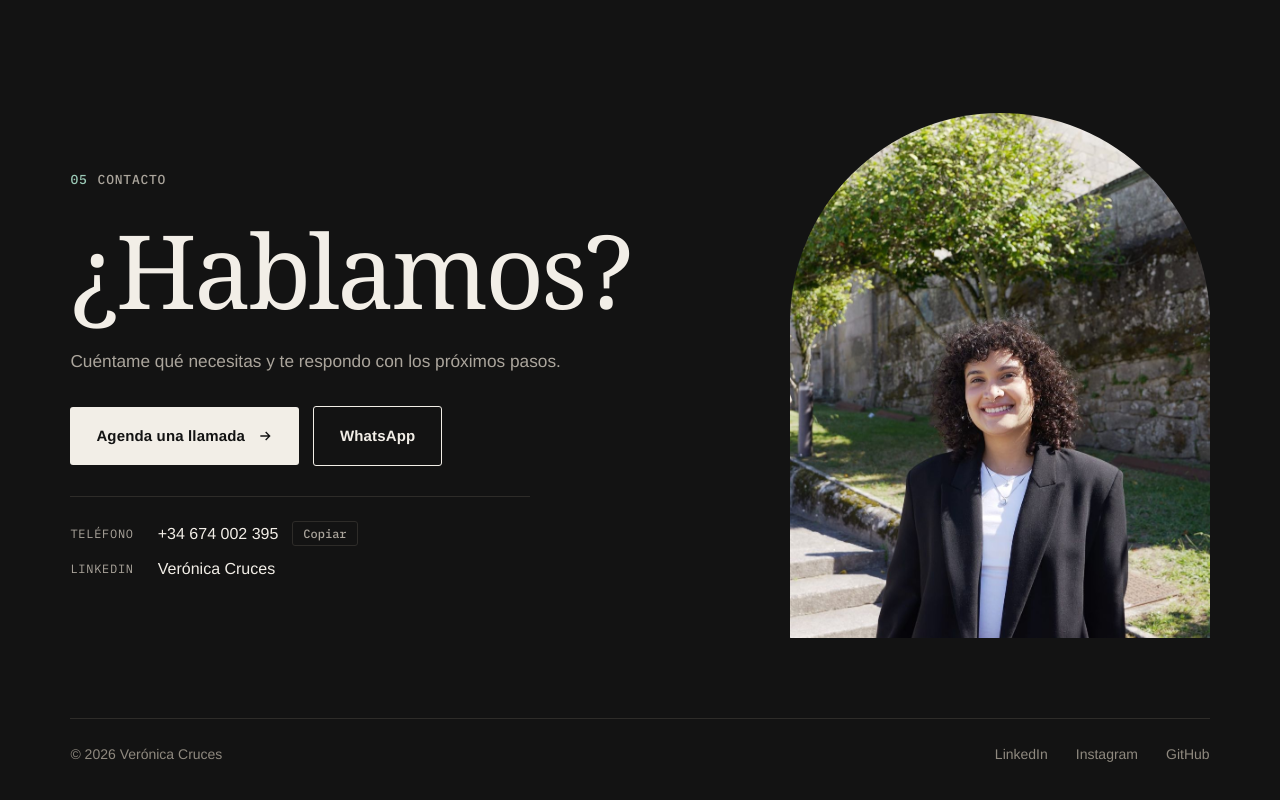
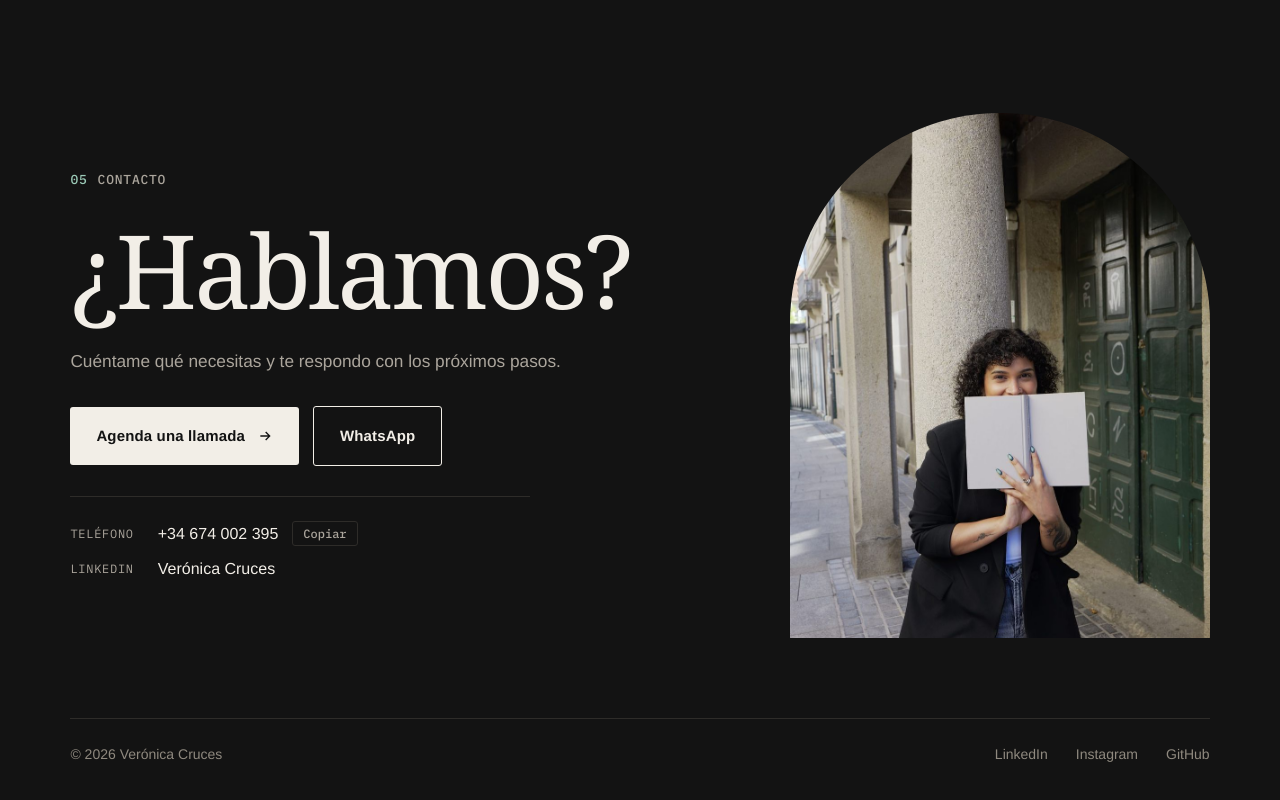
Before and after one commit to VeronicaC-Fuentes/veronicadev, a Next.js app: page / in a window 1280 px wide. Shown: the part 7377-8177 px from the top of the page. Built offline with nearby package versions, Linux system fonts and the light colour scheme.

Commit message:
Contacto: foto del libro mientras no haya reseñas
Co-Authored-By: Claude Opus 5.5 <noreply@anthropic.com>
Claude-Session: https://claude.ai/code/session_01YLa4mbtqWbu346eComd5Wq

```diff
--- a/src/app/components/site/Home.jsx
+++ b/src/app/components/site/Home.jsx
@@ -315,7 +315,7 @@ function Band({ c }) {
   );
 }
 
-function Contact({ c, n }) {
+function Contact({ c, n, hasReviews }) {
   const k = c.contact;
   const [copied, setCopied] = useState(false);
   const copy = () => {
@@ -356,7 +356,12 @@ function Contact({ c, n }) {
               </a>
             </div>
           </div>
-          <PhotoImg src="/img/smile-tree.jpg" alt={k.alt} className="photo reveal" />
+          {hasReviews ? (
+            <PhotoImg src="/img/smile-tree.jpg" alt={k.alt} className="photo reveal" />
+          ) : (
+            // Mientras no haya reseñas, la foto del libro va aquí
+            <PhotoImg src="/img/book-peek.jpg" alt={c.reviews.alt} className="photo reveal" style={{ objectPosition: "50% 40%" }} />
+          )}
         </div>
         <footer className="foot">
           <span>© {new Date().getFullYear()} Verónica Cruces</span>
@@ -388,7 +393,7 @@ export default function Home() {
         <About c={c} />
         <Reviews c={c} />
         <Band c={c} />
-        <Contact c={c} n={hasReviews ? "06" : "05"} />
+        <Contact c={c} n={hasReviews ? "06" : "05"} hasReviews={hasReviews} />
       </main>
       <WhatsAppFloat />
     </>
```
